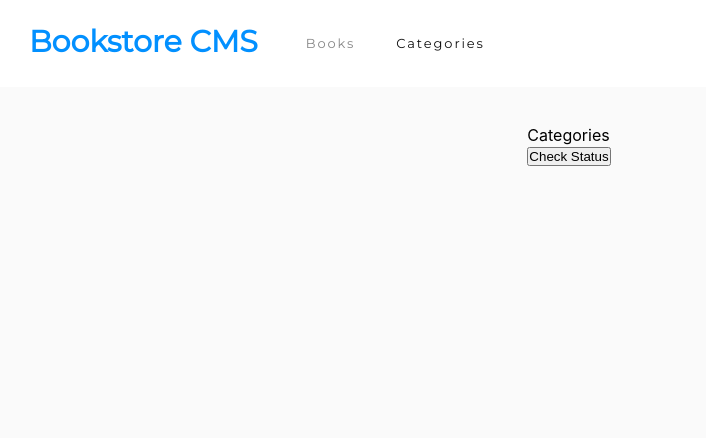
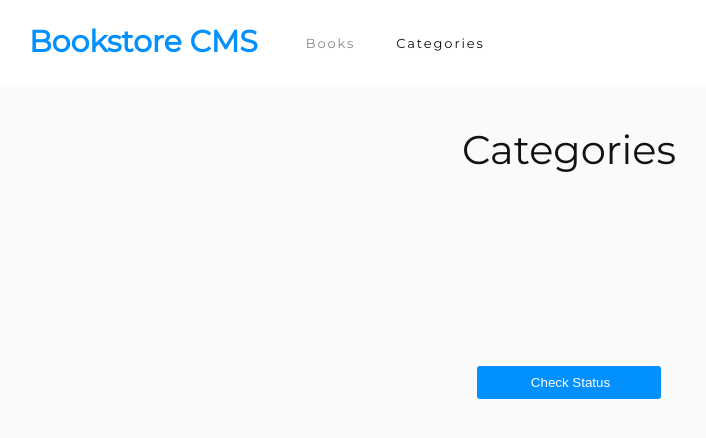
Before and after one commit to saadat-ali-awan/Bookstore, a React (Create React App) app: page /categories in a window 1280 px wide. Shown: the top 438 px of the page, without its empty margins (71-777 px from the left). Built offline with nearby package versions, Linux system fonts and the light colour scheme.

Commit message:
Add Styles to Categories Page

```diff
--- a/src/pages/categories.jsx
+++ b/src/pages/categories.jsx
@@ -1,17 +1,20 @@
-import { useDispatch } from 'react-redux';
+import { useDispatch, useSelector } from 'react-redux';
 import { checkStatus } from '../redux/categories/categories';
+import styles from './categories.module.css';
 
 function Categories() {
   const dispatch = useDispatch();
+  const status = useSelector((state) => state.statusReducer);
 
   function checkStatusHandler() {
     dispatch(checkStatus());
   }
 
   return (
-    <div>
-      <div>Categories</div>
-      <button type="button" onClick={checkStatusHandler}>Check Status</button>
+    <div className={styles['categories-section']}>
+      <div className={styles.heading}>Categories</div>
+      <div className={styles.status}>{status}</div>
+      <button className={styles['check-status']} type="button" onClick={checkStatusHandler}>Check Status</button>
     </div>
   );
 }
--- /dev/null
+++ b/src/pages/categories.module.css
@@ -0,0 +1,34 @@
+.categories-section {
+  display: flex;
+  flex-direction: column;
+  width: 70%;
+  justify-content: center;
+  align-items: center;
+}
+
+.heading {
+  font-family: 'Montserrat', sans-serif;
+  font-size: 2.5rem;
+  color: #121212;
+}
+
+.status {
+  font-family: 'RobotoSlab', sans-serif;
+  font-size: 2rem;
+  color: #121212;
+  height: 12rem;
+  display: flex;
+  justify-content: center;
+  align-items: center;
+}
+
+.check-status {
+  width: 11.5rem;
+  height: 2.063rem;
+  padding: 0.438rem 1.188rem 0.5rem 1.375rem;
+  border-radius: 3px;
+  background-color: #0290ff;
+  border: 0;
+  color: #fff;
+  cursor: pointer;
+}
```
